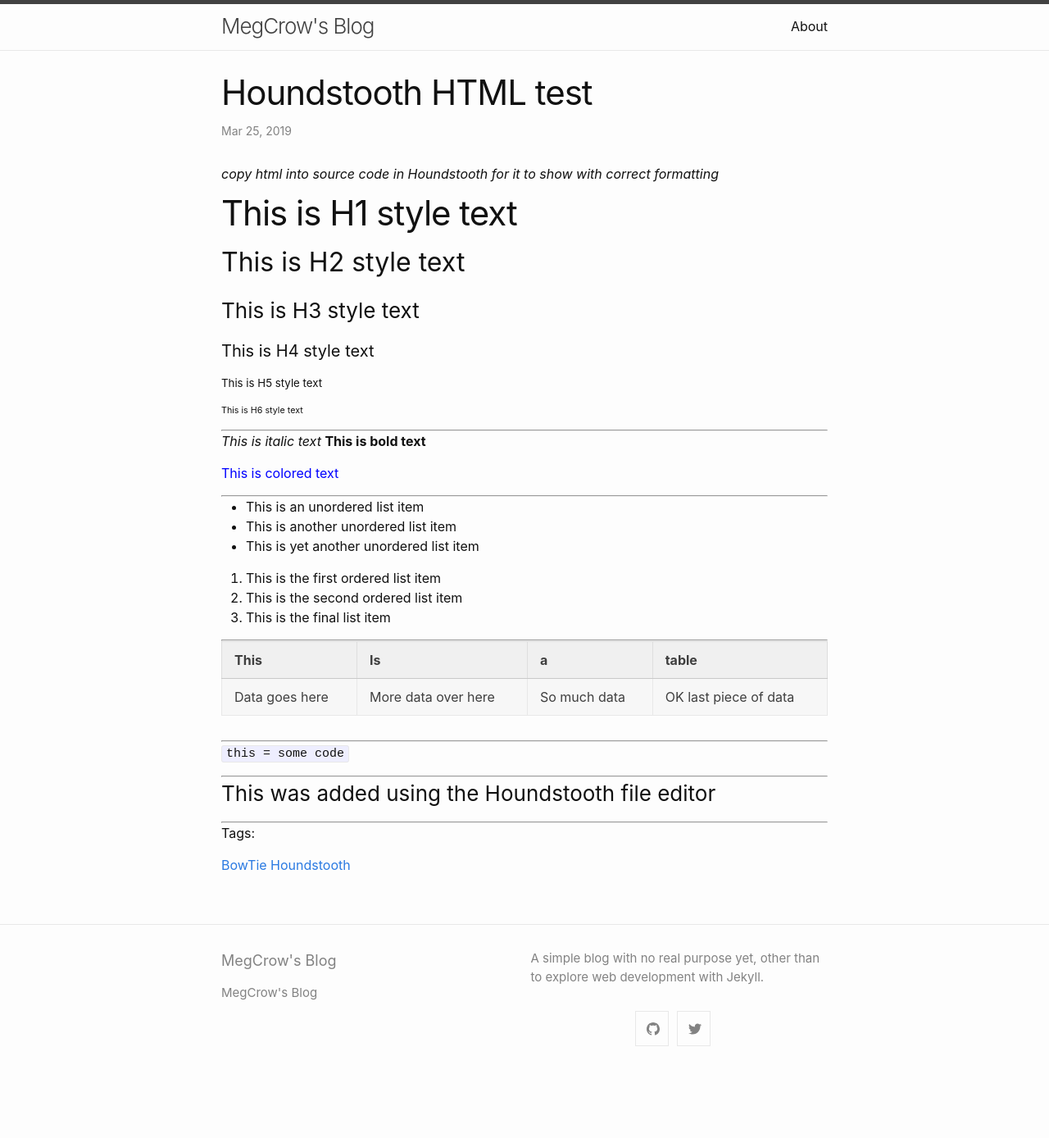
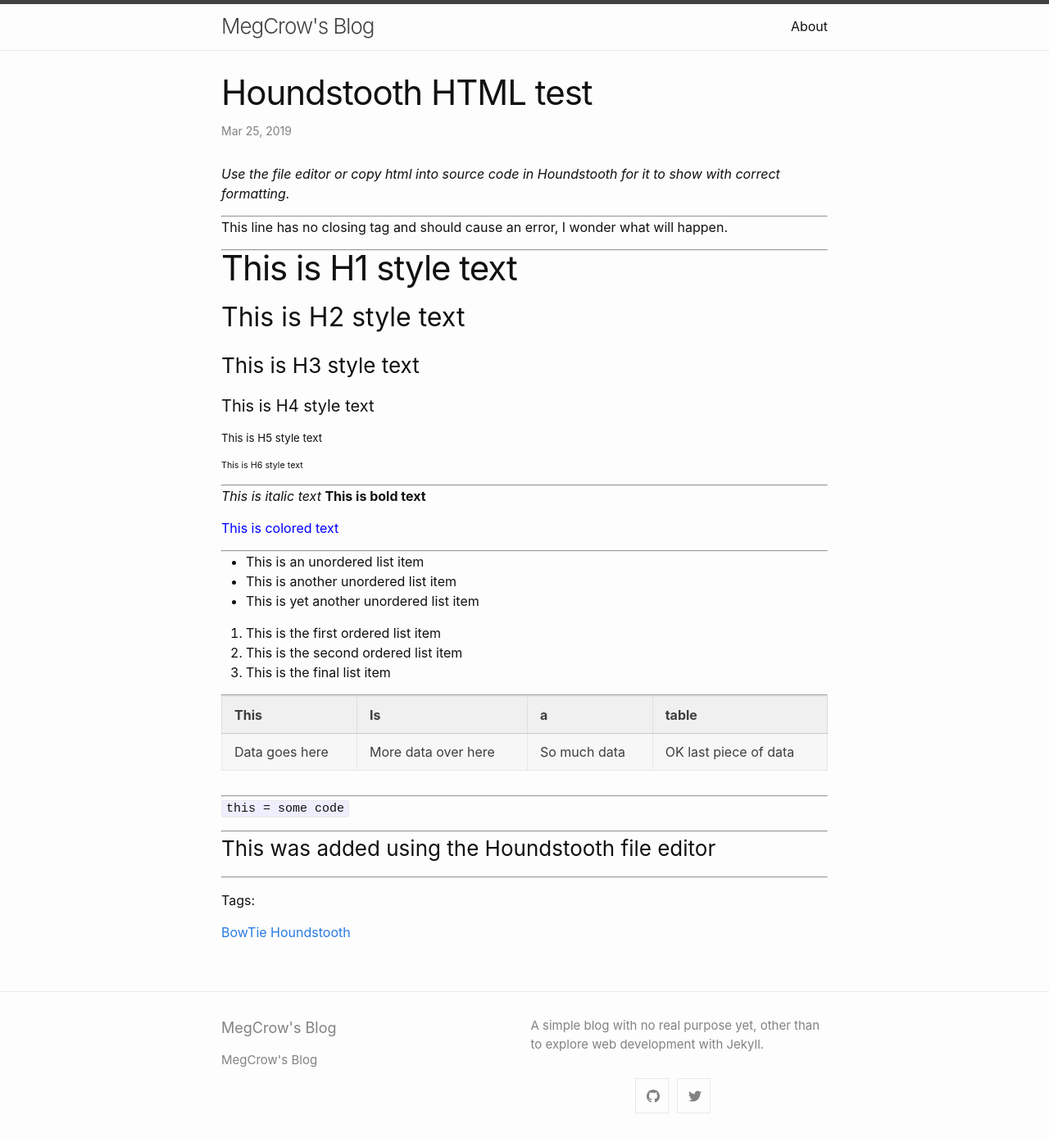
Before and after one commit to megcrow/megcrow-blog, a Jekyll site: the page built from _posts/2019-03-25-houndstooth-html-test.md, in a window 1280 px wide. Shown: the whole page at 82% size. Built offline with Jekyll 4.4.1, drawn with Linux system fonts in a browser that asks for light colours; before the commit the page ends 1306 px from its top, so only the background shows below that.

Commit message:
add more html tests using file editor

```diff
--- a/_posts/2019-03-25-houndstooth-html-test.md
+++ b/_posts/2019-03-25-houndstooth-html-test.md
@@ -28,7 +28,10 @@ social:
   img_path: null
 
 ---
-<p><em><em>copy html into source code in Houndstooth for it to show with correct formatting</em></em></p>
+<p><i>Use the file editor or copy html into source code in Houndstooth for it to show with correct formatting.</i></p>
+<hr />
+<p> This line has no closing tag and should cause an error, I wonder what will happen.
+<hr />
 <h1>This is H1 style text</h1>
 <h2>This is H2 style text</h2>
 <h3>This is H3 style text</h3>
```
